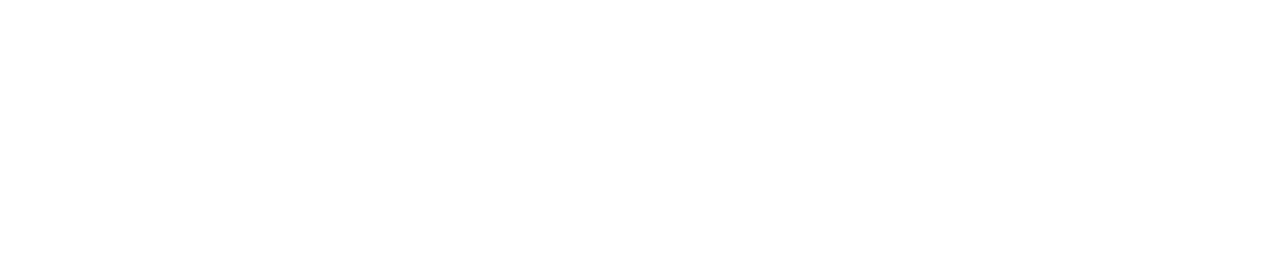
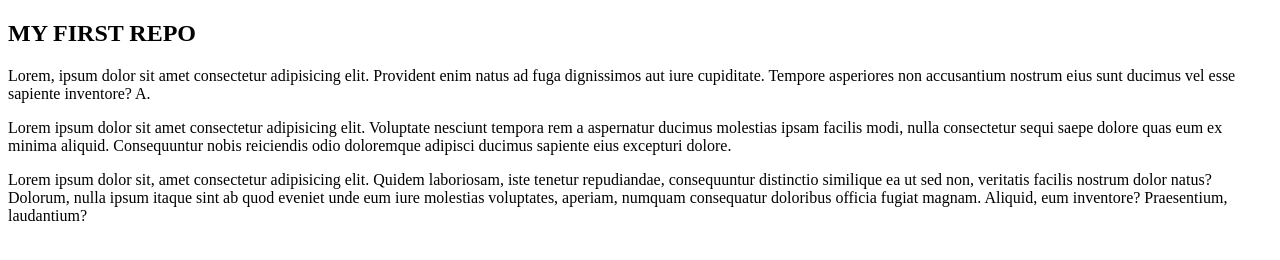
Before and after one commit to Al-Amin5657/my-first-reposit, a plain HTML site: page index.html in a window 1280 px wide. Drawn offline with Linux system fonts and the light colour scheme.

Commit message:
my first commit

```diff
--- a/index.html
+++ b/index.html
@@ -8,7 +8,18 @@
 </head>
 
 <body>
-
+    <div>
+        <h2>MY FIRST REPO</h2>
+        <p>Lorem, ipsum dolor sit amet consectetur adipisicing elit. Provident enim natus ad fuga dignissimos aut iure
+            cupiditate. Tempore asperiores non accusantium nostrum eius sunt ducimus vel esse sapiente inventore? A.</p>
+        <p>Lorem ipsum dolor sit amet consectetur adipisicing elit. Voluptate nesciunt tempora rem a aspernatur ducimus
+            molestias ipsam facilis modi, nulla consectetur sequi saepe dolore quas eum ex minima aliquid. Consequuntur
+            nobis reiciendis odio doloremque adipisci ducimus sapiente eius excepturi dolore.</p>
+        <p>Lorem ipsum dolor sit, amet consectetur adipisicing elit. Quidem laboriosam, iste tenetur repudiandae,
+            consequuntur distinctio similique ea ut sed non, veritatis facilis nostrum dolor natus? Dolorum, nulla ipsum
+            itaque sint ab quod eveniet unde eum iure molestias voluptates, aperiam, numquam consequatur doloribus
+            officia fugiat magnam. Aliquid, eum inventore? Praesentium, laudantium?</p>
+    </div>
 </body>
 
 </html>
```
